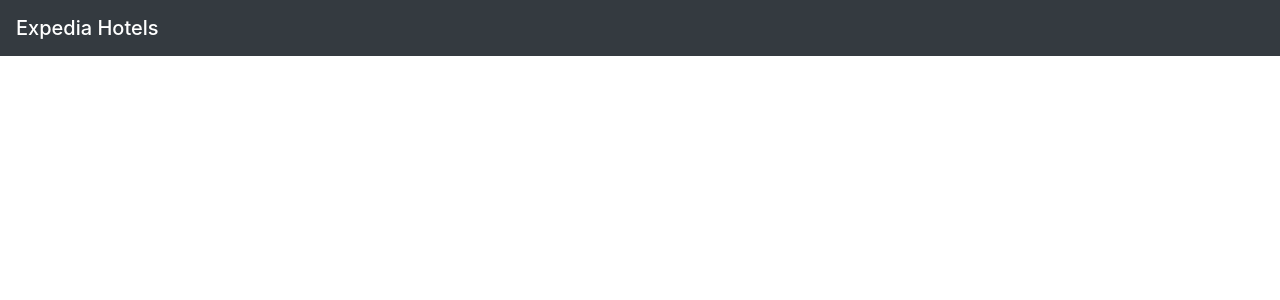
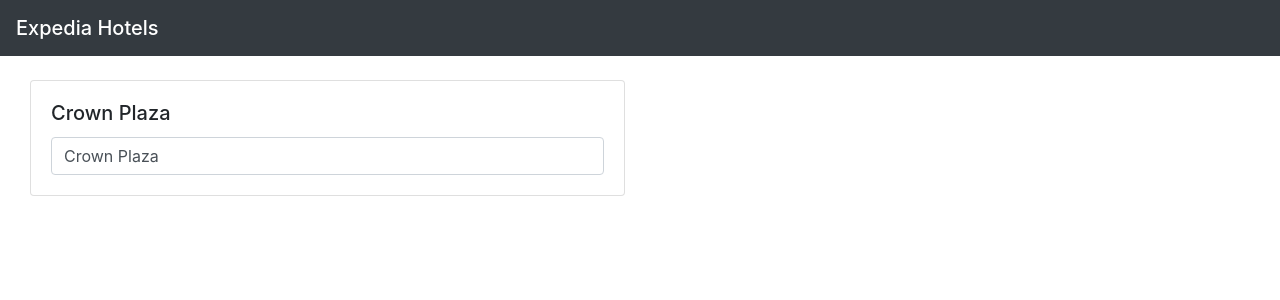
Before and after one commit to hichauhan/expedia-hotels, an Angular app: page /hotels in a window 1280 px wide. Shown: the top 300 px of the page. Built offline with nearby package versions, Linux system fonts and the light colour scheme.

Commit message:
edited hotel component

```diff
--- a/src/app/app.component.html
+++ b/src/app/app.component.html
@@ -1,3 +1,7 @@
 <nav class="navbar navbar-dark bg-dark sticky-top">
   <span class="navbar-brand mb-0 h1">{{title}}</span>
 </nav>
+<br>
+<div class="container-fluid">
+  <app-hotels></app-hotels>
+</div>
--- a/src/app/app.module.ts
+++ b/src/app/app.module.ts
@@ -1,5 +1,6 @@
 import { BrowserModule } from '@angular/platform-browser';
 import { NgModule } from '@angular/core';
+import { FormsModule } from '@angular/forms';
 
 import { AppComponent } from './app.component';
 import { HotelsComponent } from './hotels/hotels.component';
@@ -10,7 +11,8 @@
     HotelsComponent
   ],
   imports: [
-    BrowserModule
+    BrowserModule,
+    FormsModule
   ],
   providers: [],
   bootstrap: [AppComponent]
--- /dev/null
+++ b/src/app/hotel.ts
@@ -0,0 +1,4 @@
+export class Hotel {
+    id: number;
+    name: string;
+}
--- a/src/app/hotels/hotels.component.html
+++ b/src/app/hotels/hotels.component.html
@@ -1,3 +1,10 @@
-<p>
-  hotels works!
-</p>
+<div class="col-sm-6">
+  <div class="card">
+    <div class="card-body">
+      <h5 class="card-title">{{hotel.name}}</h5>
+      <p class="card-text">
+        <input [(ngModel)]="hotel.name" class="form-control">
+      </p>
+    </div>
+  </div>
+</div>
--- a/src/app/hotels/hotels.component.ts
+++ b/src/app/hotels/hotels.component.ts
@@ -1,4 +1,5 @@
 import { Component, OnInit } from '@angular/core';
+import { Hotel } from '../hotel';
 
 @Component({
   selector: 'app-hotels',
@@ -7,6 +8,11 @@
 })
 export class HotelsComponent implements OnInit {
 
+  hotel: Hotel = {
+    id: 1,
+    name: "Crown Plaza"
+  };
+
   constructor() { }
 
   ngOnInit() {
```
